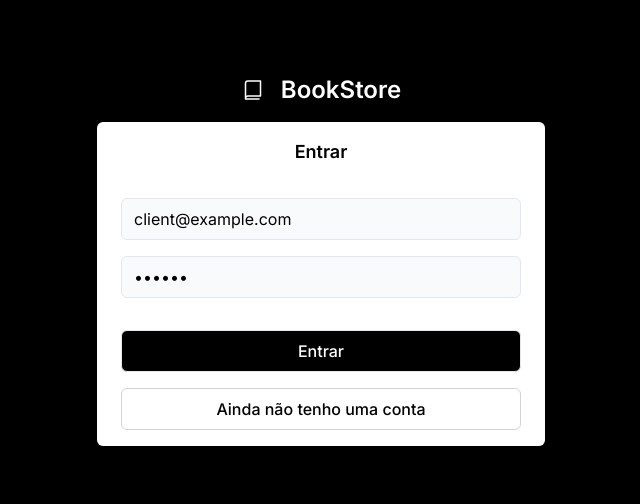
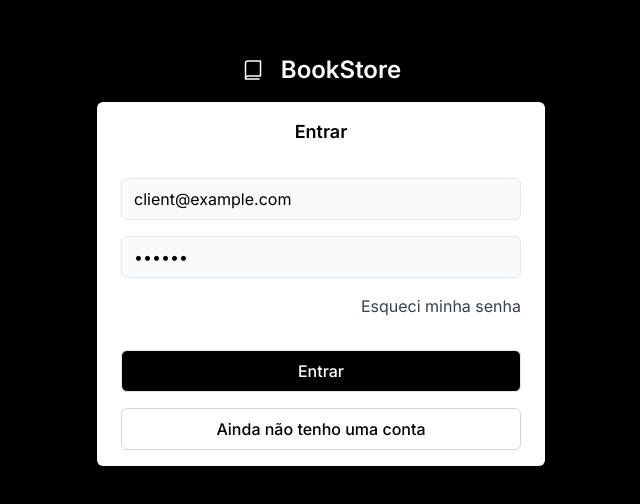
Before and after one commit to FelipeGangrel/bookstore-web, a Next.js app: page /sign-in in a window 1280 px wide. Shown: the part 140-644 px from the top of the page, without its empty margins (319-959 px from the left). Built offline with nearby package versions, Linux system fonts and the light colour scheme.

Commit message:
Add password reset link to sign-in page

```diff
--- a/src/app/(auth)/sign-in/page.tsx
+++ b/src/app/(auth)/sign-in/page.tsx
@@ -6,7 +6,13 @@ import { signIn } from 'next-auth/react'
 import type { FormEvent } from 'react'
 import { useCallback, useState } from 'react'
 
-import { Button, FieldMessage, Fieldset, Input } from '@/components/agnostic'
+import {
+  Button,
+  FieldMessage,
+  Fieldset,
+  Input,
+  Link,
+} from '@/components/agnostic'
 
 type ValidationErrors = {
   email?: string
@@ -75,6 +81,11 @@ export default function LoginPage() {
             </FieldMessage>
           )}
         </Fieldset>
+        <Fieldset>
+          <Link href="/password-reset" className="text-right">
+            Esqueci minha senha
+          </Link>
+        </Fieldset>
       </div>
 
       <div className="flex flex-col gap-4">
```
